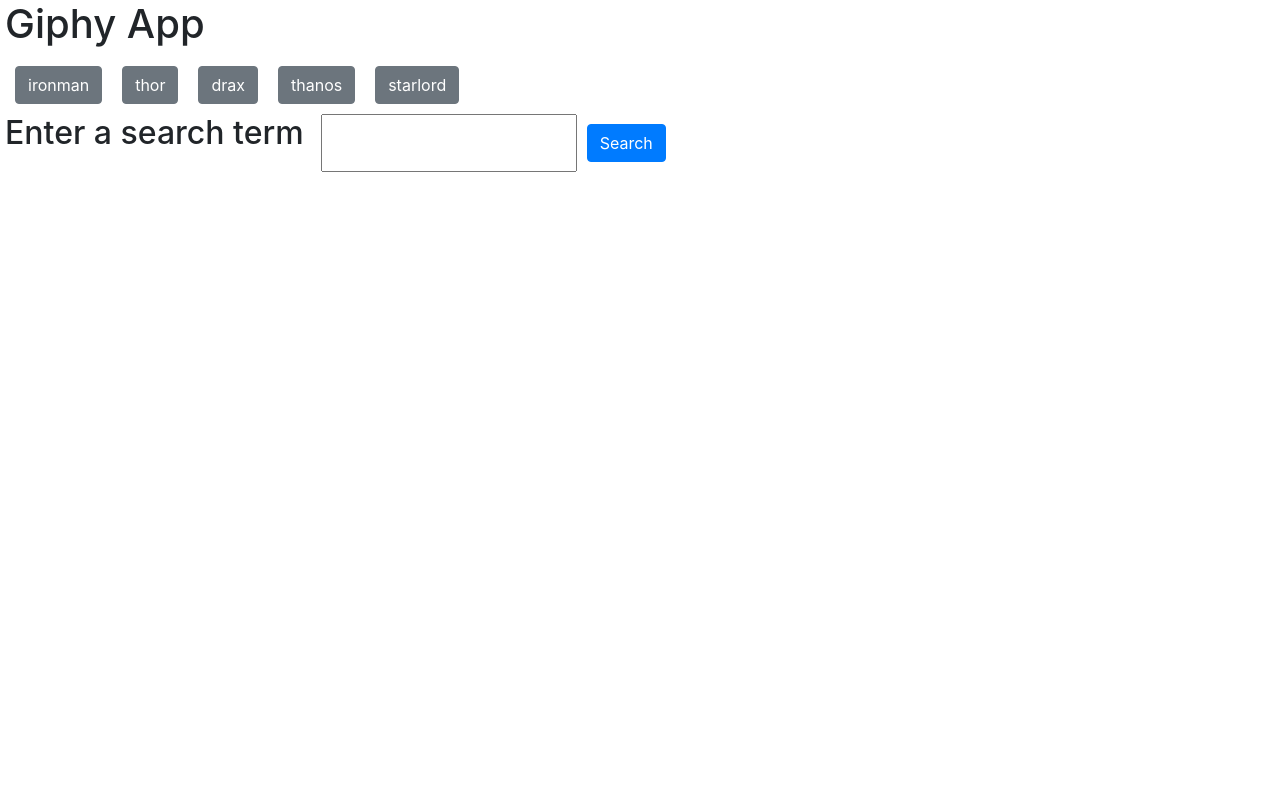
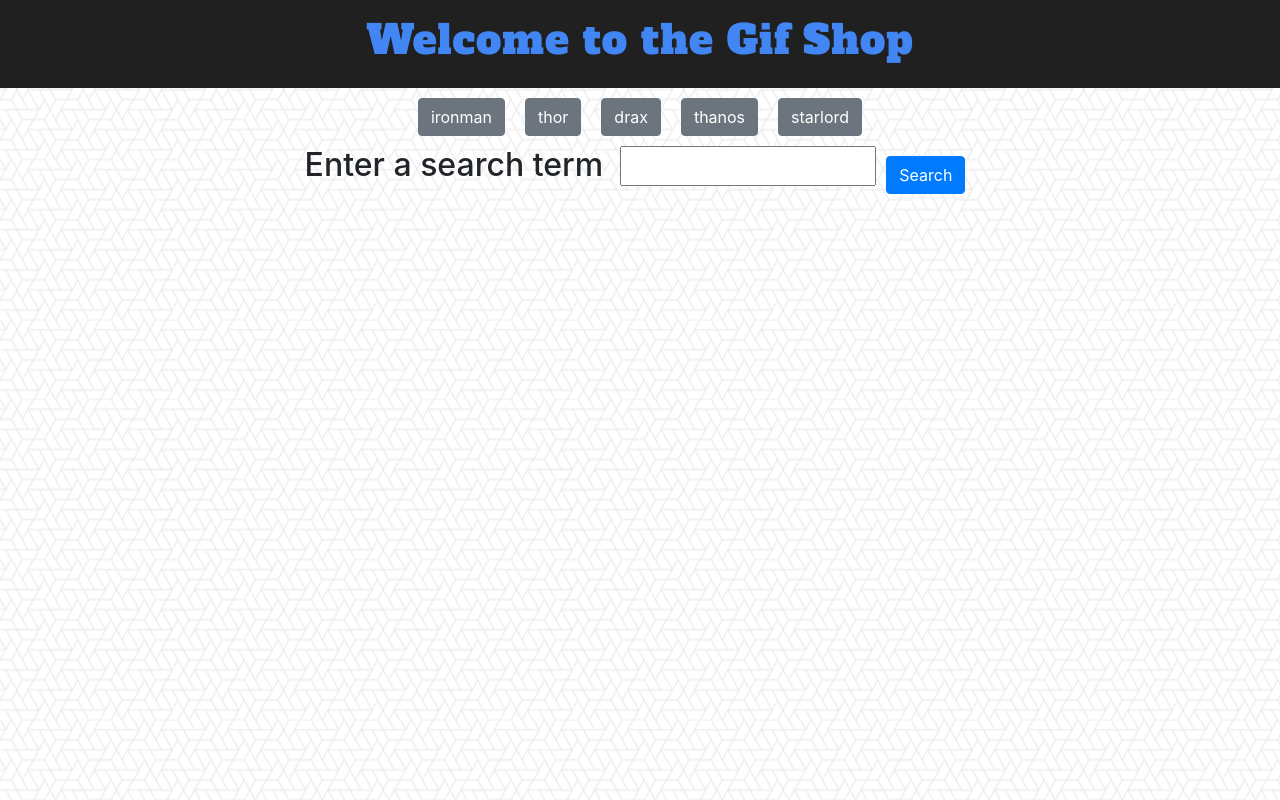
Before and after one commit to caycebrown/Giphy-App, a plain HTML site: page index.html in a window 1280 px wide. Drawn offline with nearby package versions, Linux system fonts and the light colour scheme.

Commit message:
added background pattern and color to header background, also adjusted container class to fix overflow issue

```diff
--- a/assets/css/style.css
+++ b/assets/css/style.css
@@ -1,9 +1,27 @@
 body {
-    margin-left: 20px;
-    overflow-x: hidden;
+    background-image: url('../images/what-the-hex.png');
 }
 
 
 button {
     margin: 10px;
 }
+
+.row {
+    justify-content: center;
+}
+
+#header {
+    background-color: rgb(32, 32, 32);
+}
+
+h1 {
+    line-height: 2;
+    color: #4286f4;
+    font-family: 'Alfa Slab One', cursive;
+    letter-spacing: 1px;
+}
+
+#input {
+    height: 40px;
+}
--- a/assets/script/app.js
+++ b/assets/script/app.js
@@ -8,7 +8,7 @@
 
 $("body").on("click", ".search", function() {
     search = $('#input').val() || $(this).attr('term');
-    queryURL = "https://api.giphy.com/v1/gifs/search?q=" + search + "&api_key=6bB7JsvsgPeTsEMLMDI1ZgJGeu9SqoD6";
+    queryURL = "https://api.giphy.com/v1/gifs/search?q=" + search + "&rating=pg-13&api_key=6bB7JsvsgPeTsEMLMDI1ZgJGeu9SqoD6";
 
     //--------Eliminates the creation of duplicate buttons--------------------
     if (terms.includes(search)) {
--- a/index.html
+++ b/index.html
@@ -5,18 +5,20 @@
     <title>Giphy App</title>
     <!--Bootstrap Link-->
     <link rel="stylesheet" href="https://stackpath.bootstrapcdn.com/bootstrap/4.3.1/css/bootstrap.min.css" integrity="sha384-ggOyR0iXCbMQv3Xipma34MD+dH/1fQ784/j6cY/iJTQUOhcWr7x9JvoRxT2MZw1T" crossorigin="anonymous">
+    <!--Custom Google Font Link-->
+    <link href="https://fonts.googleapis.com/css?family=Alfa+Slab+One" rel="stylesheet">
     <!--Custom Stylesheet Link-->
     <link rel="stylesheet" type="text/css" href="assets/css/style.css">
 </head>
 <body>
-    <container>
-        <div class="row"><h1>Giphy App</h1></div>
+    <div class="container-fluid">
+        <div class="row" id="header"><h1>Welcome to the Gif Shop</h1></div>
         <div class="row" id="buttons"></div>
         <div class="row">
             <h2>Enter a search term &nbsp;</h2><input id="input"><button class="btn btn-primary search">Search</button>
         </div>
         <div class="row" id="results-bank"></div>
-    </container>
+    </div>
 
 
 
```
Also changed, not shown: assets/images/what-the-hex.png (added).
